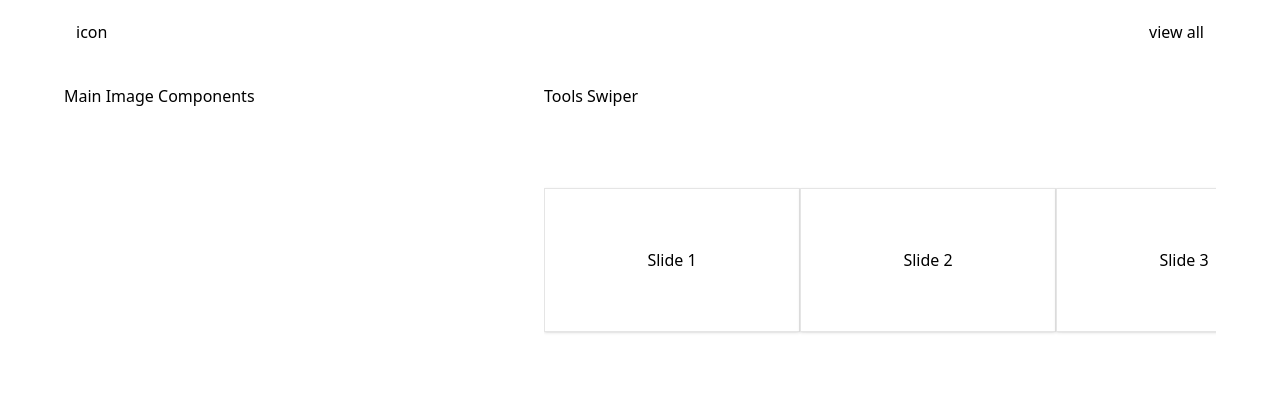
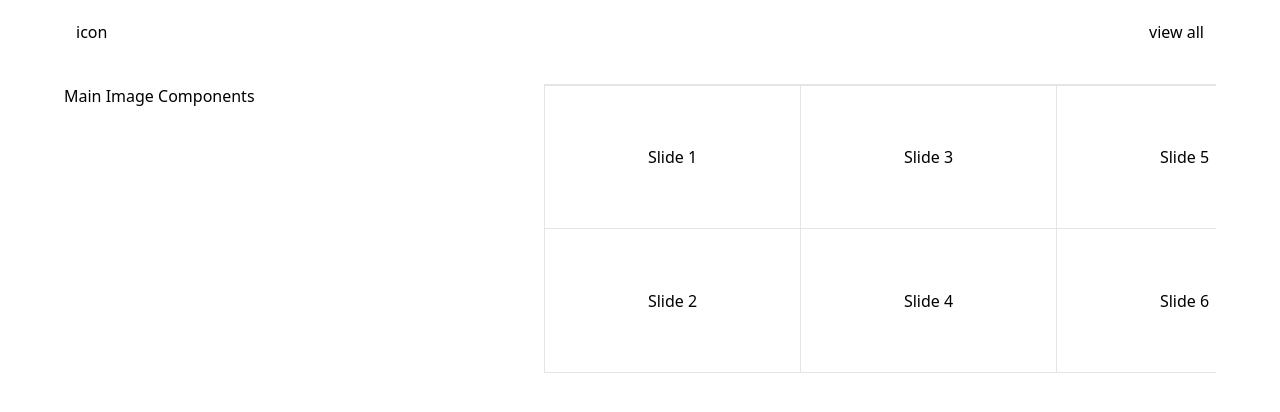
Before and after one commit to addispic/nextrick, a Next.js app: page /tools in a window 1280 px wide. Shown: the top 412 px of the page. Built offline with nearby package versions, Linux system fonts and the light colour scheme.

Commit message:
some changes

```diff
--- a/app/components/tools/ToolsSwiper.tsx
+++ b/app/components/tools/ToolsSwiper.tsx
@@ -1,29 +1,60 @@
-"use client"
-import useEmblaCarousel from 'embla-carousel-react'
+"use client";
+import useEmblaCarousel from "embla-carousel-react";
+
 export default function ToolsSwiper() {
-    const [emblaRef] = useEmblaCarousel({ loop: false });
+    const [emblaRef] = useEmblaCarousel({
+        loop: false,
+        containScroll: "trimSnaps",
+        dragFree: false,
+    });
+
     const slides = Array.from({ length: 8 }, (_, i) => `Slide ${i + 1}`);
+
+    // Group slides 2 per column
+    const grouped: string[][] = [];
+    for (let i = 0; i < slides.length; i += 2) {
+        grouped.push(slides.slice(i, i + 2));
+    }
+
     return (
         <div className="col-span-7">
-            <h3>Tools Swiper</h3>
-            {/* The main carousel wrapper */}
-            <div className="embla overflow-hidden" ref={emblaRef}>
-                <div className="embla__container flex">
-                    {slides.map((slide, i) => (
-                        <div
-                            key={i}
-                            className="embla__slide flex-none w-64 py-20" // padding so hover can grow
-                        >
-                            {/* Inner wrapper allows overflow */}
-                            <div className="relative overflow-visible">
-                                <div className="border border-neutral-200 bg-white h-36 flex items-center justify-center transition-all ease-in-out duration-300 shadow-sm hover:scale-110 hover:shadow-2xl hover:bg-red-500 hover:z-50">
-                                    {slide}
+            <div className="embla overflow-hidden pb-64" ref={emblaRef}>
+                {/* Outer frame: only top + left */}
+                <div className="embla__container flex border-t border-l border-neutral-200">
+                    {grouped.map((column, colIndex) => {
+                        const isLastCol = colIndex === grouped.length - 1;
+                        return (
+                            <div key={colIndex} className="embla__slide flex-none w-64">
+                                <div className="grid grid-rows-2">
+                                    {column.map((slide, rowIndex) => {
+                                        const isTopRow = rowIndex === 0;
+                                        const isBottomRow = rowIndex === column.length - 1;
+                                        const isLastCell = isLastCol && isBottomRow;
+
+                                        return (
+                                            <div
+                                                key={rowIndex}
+                                                className={`h-36 flex items-center justify-center bg-white
+                          transition-all duration-300 ease-in-out
+                          shadow-none hover:scale-105 hover:z-10 hover:shadow-2xl hover:bg-red-500
+                          border-neutral-200
+                          border-r border-b
+                          ${isTopRow ? "border-t" : ""}
+                          ${isLastCol ? "border-r" : ""}
+                          ${isBottomRow ? "border-b" : ""}
+                          ${isLastCell ? "border-b border-r" : ""}
+                        `}
+                                            >
+                                                {slide}
+                                            </div>
+                                        );
+                                    })}
                                 </div>
                             </div>
-                        </div>
-                    ))}
+                        );
+                    })}
                 </div>
             </div>
         </div>
-    )
+    );
 }
```
